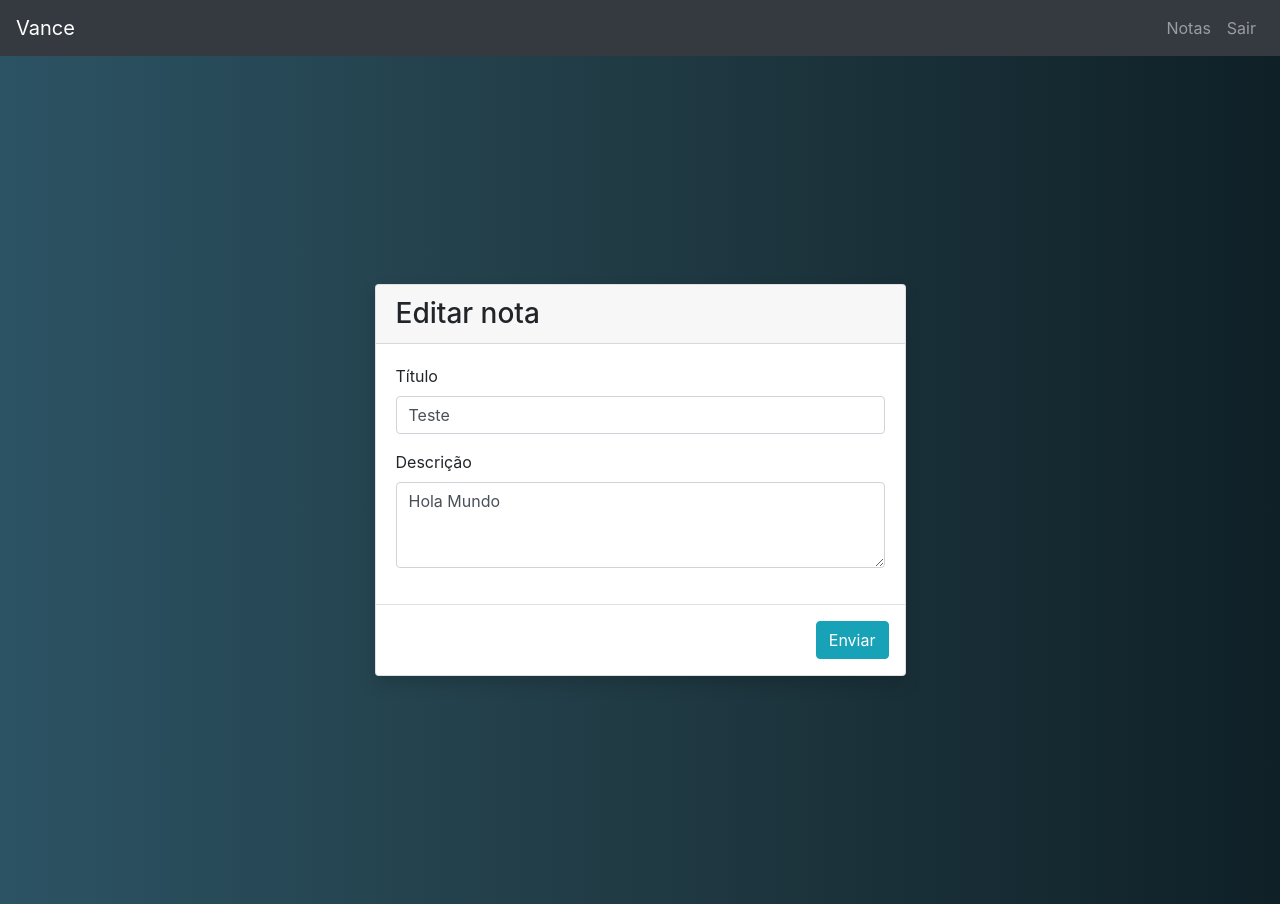
After one commit to IanJairo/VanceWeb, a Flask app: page /notes/1/edit in a window 1280 px wide. The commit adds this page. Run offline with Flask 2, Linux system fonts and the light colour scheme; a user stored in the database is signed in; data comes from the database, SQL or seed files in the repository; both versions use the stored data as it was after the commit.

Commit message:
Feature: note-edit

```diff
--- a/app/controllers/default.py
+++ b/app/controllers/default.py
@@ -8,7 +8,7 @@ from app import db, lm
 from werkzeug.urls import url_parse
 
 
-@app.route("/home")
+@app.route("/home/")
 @app.route("/")
 def home():
     return render_template('home.html')
@@ -19,7 +19,7 @@ def load_user(id):
     return User.query.filter_by(id=id).first()
 
 
-@app.route("/signup", methods=['GET', 'POST'])
+@app.route("/signup/", methods=['GET', 'POST'])
 def signup():
     form = SignUpForm()
     if form.validate_on_submit():
@@ -42,7 +42,7 @@ def signup():
     return render_template('signup.html', form=form)
 
 
-@app.route("/login", methods=['GET', 'POST'])
+@app.route("/login/", methods=['GET', 'POST'])
 def login():
     if current_user.is_authenticated:
         flash("Seja bem-vindo!")
@@ -78,7 +78,7 @@ def logout():
     return redirect(url_for("login"))
 
 
-@app.route("/notes", methods=['GET', 'POST'])
+@app.route("/notes/", methods=['GET', 'POST'])
 @login_required
 def notes():
     user = User.query.get(current_user.id)
@@ -92,6 +92,27 @@ def notes():
         return redirect(url_for("notes"))
 
     return render_template('notes.html', notes=notes, form=form)
+
+
+@app.route("/notes/<int:id>/edit", methods=['GET', 'POST'])
+@login_required
+def note_edit(id):
+    note = Note.query.get(id)
+    form = NoteForm()
+
+    if(note is None):
+        return abort(404)
+
+    if form.validate_on_submit():
+
+        note.title = form.title.data
+        note.content = form.content.data
+        db.session.commit()
+        return redirect(url_for("notes"))
+    else:
+        form.content.data = note.content
+
+    return render_template('note-edit.html', note=note, form=form)
 
 
 # Tratamento de erros
--- a/app/models/tables.py
+++ b/app/models/tables.py
@@ -50,4 +50,4 @@ class Note(db.Model):
     # user = db.relationship('User', db.ForeignKey('users.id'))
 
     def __repr__(self):
-        return '<Note {} ({})>'.format(self.title, self.content)
+        return '<Note %r>' % self.id
--- /dev/null
+++ b/app/templates/note-edit.html
@@ -0,0 +1,53 @@
+{% extends "layout.html" %}
+{% block title %}Editar | Vance{% endblock %}
+{% block content %}
+<div class="row">
+    <div class="col-md-12 min-vh-100 d-flex flex-column justify-content-center">
+        <div class="row">
+            <div class="col-lg-6 col-md-8 mx-auto">
+
+                <!-- form card edit -->
+                <div class="card rounded shadow shadow-sm">
+                    <div class="card-header">
+                        <h3 class="mb-0">Editar nota</h3>
+                    </div>
+                    <div class="card-body">
+                        <form action="" method="post">
+                            {{ form.hidden_tag() }}
+                            <p>
+                                {{ form.title.label }}<br>
+                                {{ form.title(size=64, value=note.title, class="form-control") }}
+                            </p>
+                            <p>
+                                {{ form.content.label }}<br>
+                                {{ form.content(class="form-control", rows="3") }}
+                            </p>
+
+
+                    </div>
+                    <div class="modal-footer">
+                        {{form.submit(class="btn btn-info")}}
+
+                    </div>
+
+
+
+
+                    </form>
+                    <!--/card-block-->
+                </div>
+                <!-- /form card login -->
+
+            </div>
+
+
+        </div>
+        <!--/row-->
+
+    </div>
+    <!--/col-->
+</div>
+<!--/row-->
+
+
+{% endblock %}
```
Also changed, not shown: app/templates/notes.html (+11 -5 lines), storage.db.
